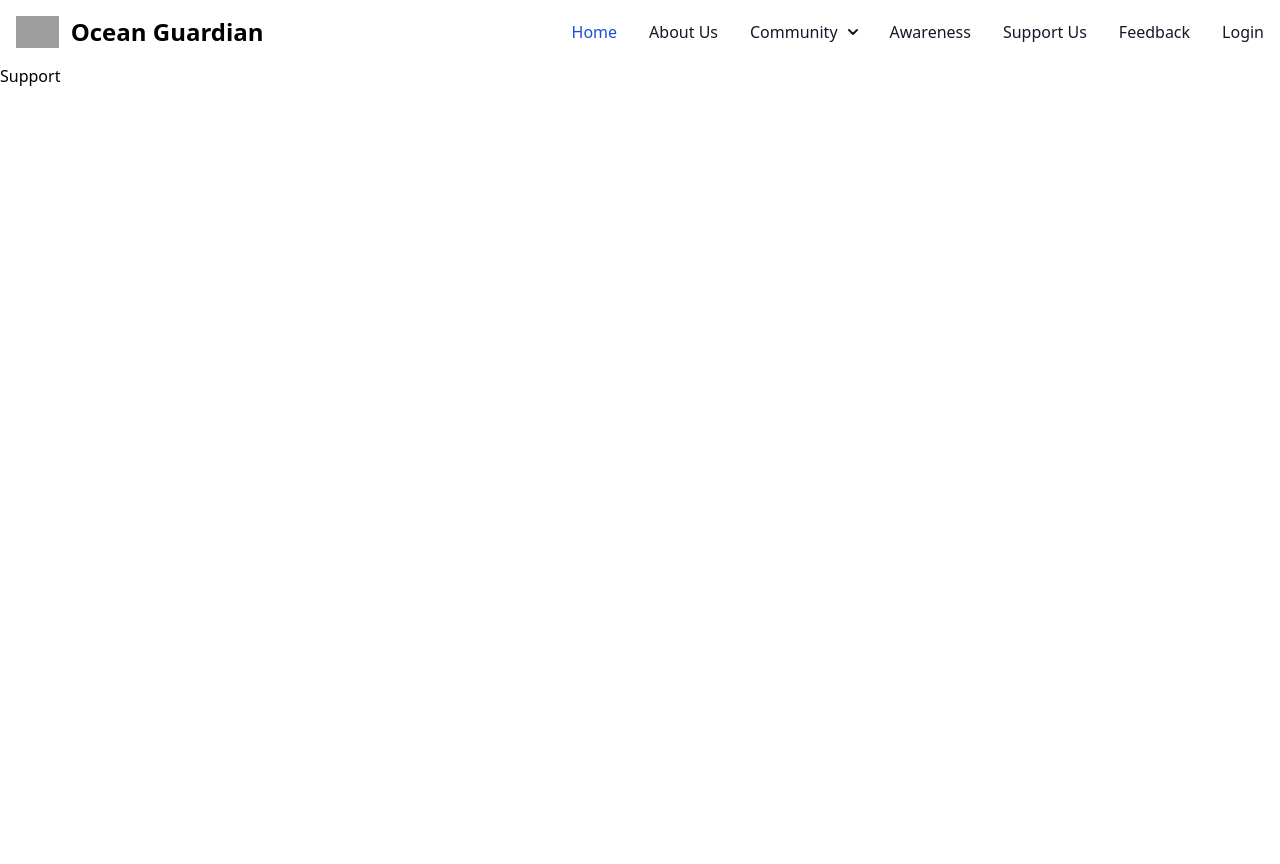
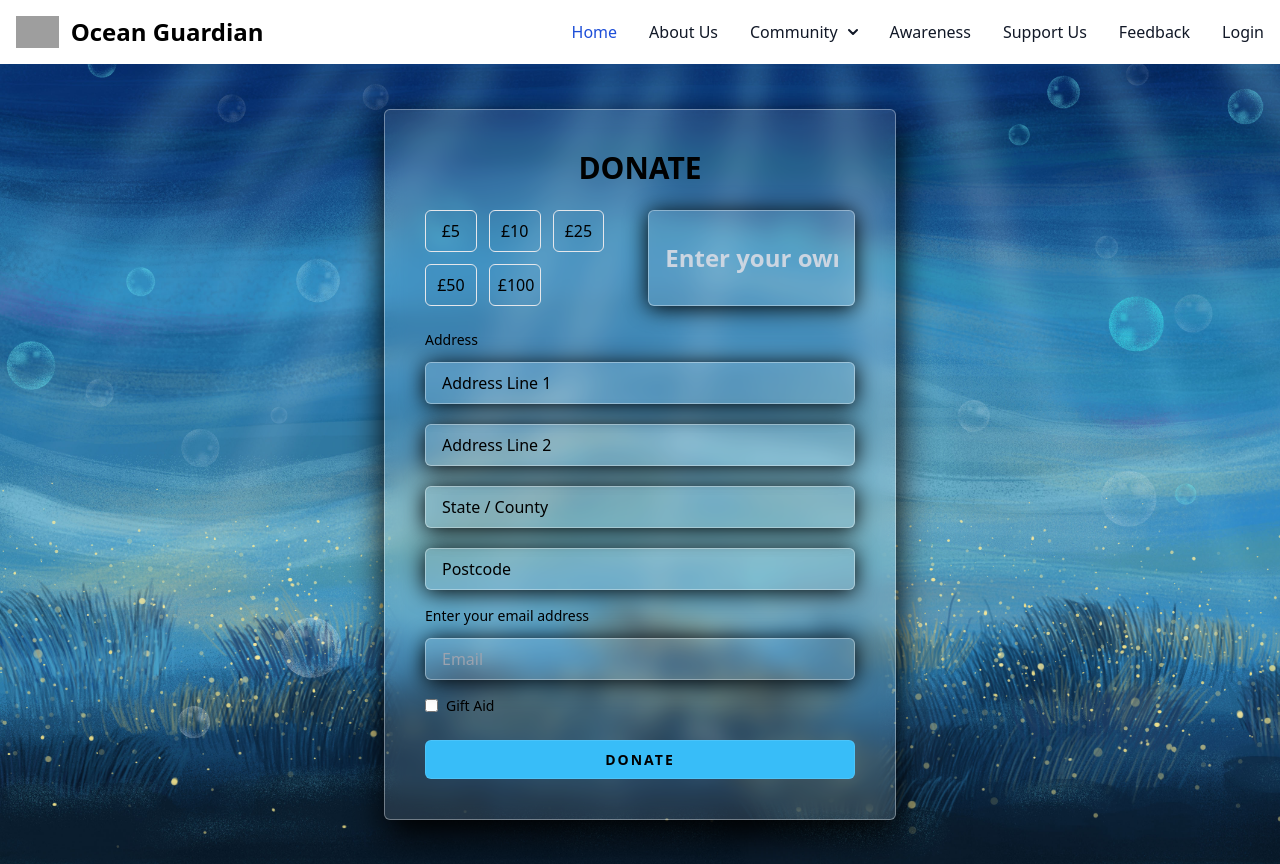
Before and after one commit to imabhinavdev/ocean-guardians, a React (Vite) app in the folder client/: page /support in a window 1280 px wide. Before the commit the page ends 800 px from the top, so only its background shows below. Built offline with nearby package versions, Linux system fonts and the light colour scheme; grey boxes are pictures that could not be loaded; a web font is replaced by a local one.

Commit message:
added new support page

```diff
--- a/client/package.json
+++ b/client/package.json
@@ -11,11 +11,9 @@
   },
   "dependencies": {
     "@lottiefiles/dotlottie-react": "^0.8.3",
-
     "axios": "^1.7.2",
+    "chart.js": "^4.4.3",
     "formik": "^2.4.6",
-    "chart.js": "^4.4.3",
-    "framer-motion": "^11.3.19",
     "gsap": "^3.12.5",
     "react": "^18.3.1",
     "react-dom": "^18.3.1",
--- a/client/src/components/Navbar.jsx
+++ b/client/src/components/Navbar.jsx
@@ -14,8 +14,8 @@ const Navbar = () => {
   };
 
   return (
-    <div className="max-w-screen-xl mx-auto my-auto">
-      <nav className="bg-white border-gray-200  ">
+    <div className="max-w-screen-xl mx-auto my-auto bg-none">
+      <nav className="bg-none border-gray-200  ">
         <div className="max-w-screen-xl flex flex-wrap items-center justify-between mx-auto p-4">
           <Link
             to="/"
@@ -158,7 +158,7 @@ const Navbar = () => {
 
               <li>
                 <Link
-                  to="/donate"
+                  to="/support"
 
                   className="block py-2 px-3 text-gray-900 rounded hover:bg-gray-100 md:hover:bg-transparent md:border-0 md:hover:text-blue-700 md:p-0 "
                 >
--- a/client/src/pages/Support.jsx
+++ b/client/src/pages/Support.jsx
@@ -1,11 +1,119 @@
-import React from 'react'
+// src/DonatePage.js
+import  { useEffect,useState } from 'react';
+import { gsap } from 'gsap';
+import "./styles/support.css";
 
 const Support = () => {
+  const [selectedAmount, setSelectedAmount] = useState('');
+  const [customAmount, setCustomAmount] = useState('');
+
+  // useEffect(() => {
+  //   gsap.fromTo(
+  //     '.submit-btn',
+  //     { scale: 1 },
+  //     { scale: 1.1, duration: 0.3, ease: 'power1.inOut', repeat: -1, yoyo: true }
+  //   );
+  // }, []);
+
+  const handleAmountClick = (amount) => {
+    setSelectedAmount(amount);
+    setCustomAmount(''); // Clear custom amount if a predefined amount is selected
+  };
+
+  const handleCustomAmountChange = (e) => {
+    setCustomAmount(e.target.value);
+    setSelectedAmount(''); // Clear selected amount if a custom amount is entered
+  };
+
+  const handleSubmit = (e) => {
+    e.preventDefault();
+    const amount = customAmount || selectedAmount;
+    alert(`Donated Amount: ${amount}`);
+    // Here you can handle the form submission logic, such as sending the data to a server
+  };
+
   return (
-    <div>Support</div>
-  )
-}
+    <div className="support flex items-center justify-center "style={{ backgroundRepeat: "no-repeat", backgroundSize: "cover", height:"100vh" }}>
+      <div className=" p-10 rounded-md  w-full max-w-lg gmorph">
+        <h1 className="text-3xl font-bold text-center mb-6">DONATE</h1>
+        <form className="space-y-6" onSubmit={handleSubmit}>
+          <div className="flex justify-between gap-11">
+            <div className=" grid  grid-cols-3 gap-3">
+              {['£5', '£10', '£25', '£50', '£100'].map((amount) => (
+                <button
+                  key={amount}
+                  type="button"
+                  className={`p-2 border rounded-md hover:bg-gray-200 text-centre ${
+                    selectedAmount === amount ? 'bg-gray-200' : ''
+                  }`}
+                  onClick={() => handleAmountClick(amount)}
+                >
+                  {amount}
+                </button>
+              ))}
+            </div>
+            <input
+              type="text"
+              placeholder="Enter your own"
+              className="border px-4 py-2 rounded-md text-2xl w-1/2 font-extrabold placeholder-slate-300 gmorph-field"
+              value={customAmount}
+              onChange={handleCustomAmountChange}
+            />
+          </div>
+          <div className="space-y-4">
+            <div className= "grid gap-3">
+              <label className="block text-sm font-medium">Address</label>
+              <input
+                type="text"
+                placeholder="Address Line 1"
+                className="border px-4 py-2 rounded-md w-full gmorph-field placeholder-black"
+              />
+              <input
+                type="text"
+                placeholder="Address Line 2"
+                className="border px-4 py-2 rounded-md w-full mt-2 gmorph-field placeholder-black"
+              />
+              <input
+                type="text"
+                placeholder="State / County"
+                className="border px-4 py-2 rounded-md w-full mt-2 gmorph-field placeholder-black"
+              />
+              <input
+                type="text"
+                placeholder="Postcode"
+                className="border px-4 py-2 rounded-md w-full mt-2 gmorph-field placeholder-black"
+              />
 
-export default Support
+            </div>
+            <div className="grid gap-3">
+              <label className="block text-sm font-medium">Enter your email address</label>
+              <input
+                type="email"
+                placeholder="Email"
+                className="border px-4 py-2 rounded-md w-full gmorph-field"
+              />
+            </div>
+            <div className="flex items-center">
+              <input
+                type="checkbox"
+                className="border rounded-md mr-2"
+              />
+              <label className="text-sm">Gift Aid</label>
+            </div>
+          </div>
+          <button
+            type="submit"
+            className="btn bg-sky-400 text-black font-bold px-4 py-2 rounded-md w-full "
+          >
+            DONATE
+          </button>
+        </form>
+      </div>
+    </div>
+  );
+};
+
+export default Support;
+
 
 //Amit Chutiya
--- /dev/null
+++ b/client/src/pages/styles/support.css
@@ -0,0 +1,53 @@
+.support{
+    background-image: url(../../assets/underwater3.jpg);
+}
+
+.gmorph{
+    border: 2px solid red;
+
+    background: linear-gradient(135deg, rgba(255, 255, 255, 0.1), rgba(255, 255, 255, 0.1));
+    backdrop-filter: blur(10px);
+    -webkit-backdrop-filter: blur(10px);
+    border: 1px solid rgba(255, 255, 255, 0.356);
+    border-radius: 10px;
+    box-shadow: 1px 15px 35px 1px rgb(0, 0, 0);
+    padding: 20px;
+}
+
+.gmorph-field{
+    background: linear-gradient(135deg, rgba(255, 255, 255, 0), rgba(255, 255, 255, 0));
+    backdrop-filter: blur(0px);
+    -webkit-backdrop-filter: blur(0px);
+    border: 1px solid rgba(255, 255, 255, 0.356);
+    border-radius: 10px;
+    box-shadow: 0px 2px 22px 0px rgb(0, 0, 0);
+
+}
+
+
+.btn {
+    display: inline-block;
+    padding: 10px 20px;
+    border: 0;
+    text-decoration: none;
+    border-radius: 10px;
+    background-color: rgba(255, 255, 255, 0.1);
+    border: 1px solid rgba(255, 255, 255, 0.1);
+    backdrop-filter: blur(30px);
+    color: rgba(0, 0, 0, 0.8);
+    font-size: 14px;
+    letter-spacing: 2px;
+    cursor: pointer;
+    text-transform: uppercase;
+    transition: 0.5s;
+    width: 100%;
+    margin-top: 70px;
+
+}
+
+.btn:hover {
+    background-color: rgba(4, 2, 139, 0.705);
+    color: rgba(255, 255, 255, 0.9);
+    border: 1px solid rgb(157, 255, 0);
+    box-shadow: 1px 15px 32px 1px rgba(0, 255, 0, 0.541);
+}
```
Also changed, not shown: client/src/assets/underwater3.jpg (added), 1 other file (tests, documents, lock files or other folders).
